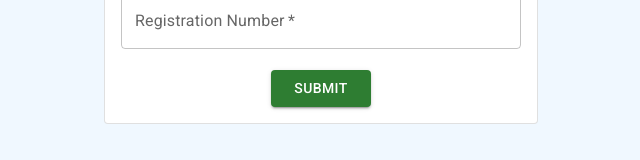
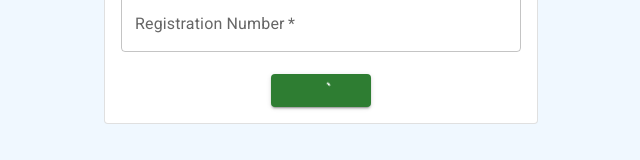
Before and after one commit to MaorBemdoo/Registration-Form, a React (Vite) app: page / in a window 1280 px wide. Shown: the part 518-678 px from the top of the page, without its empty margins (319-959 px from the left). Built offline with nearby package versions, Linux system fonts and the light colour scheme.

Commit message:
Worked om loadin

```diff
--- a/src/App.jsx
+++ b/src/App.jsx
@@ -205,7 +205,7 @@ function App() {
         <OutlinedInput id="regnum" label="Registration Number" ref={rnRefContainer} value={user.regnum} onChange={(e) => setUser({...user,regnum: e.target.value.toUpperCase()})} aria-describedby="regnum-text"/>
         <FormHelperText id="regnum-text" hidden={!(rnError)}>{regNumErrHandler(user.regnum)}</FormHelperText>
       </FormControl>
-      <Button variant="contained" color="success" type="submit" onClick={submitHandler} sx={{width: "100px"}}>{loading ? <CircularProgress color="inherit" size="1rem" thickness={5}/> : "Submit"}</Button>
+      <Button variant="contained" color="success" type="submit" onClick={submitHandler} sx={{width: "100px"}}>{!loading ? <CircularProgress color="inherit" size="1.3rem"/> : "Submit"}</Button>
     </Card>
   )
 }
```
